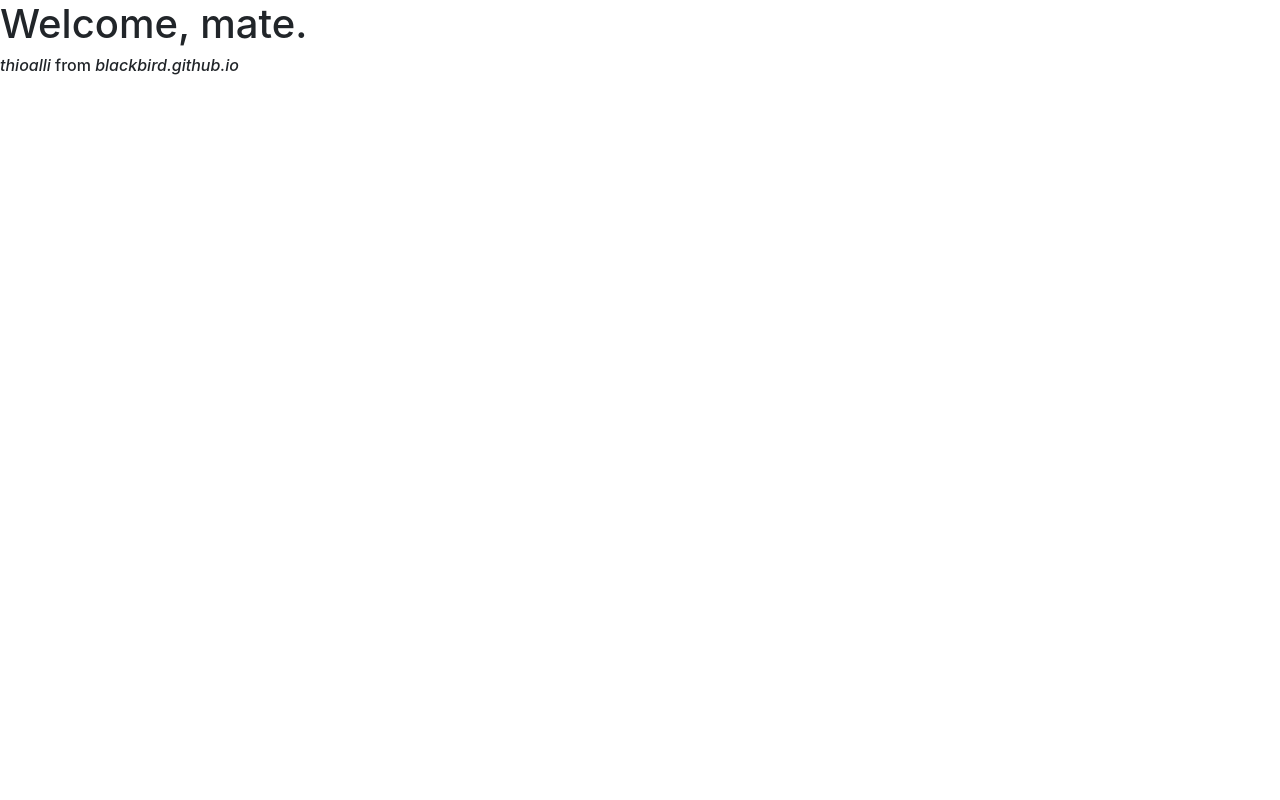
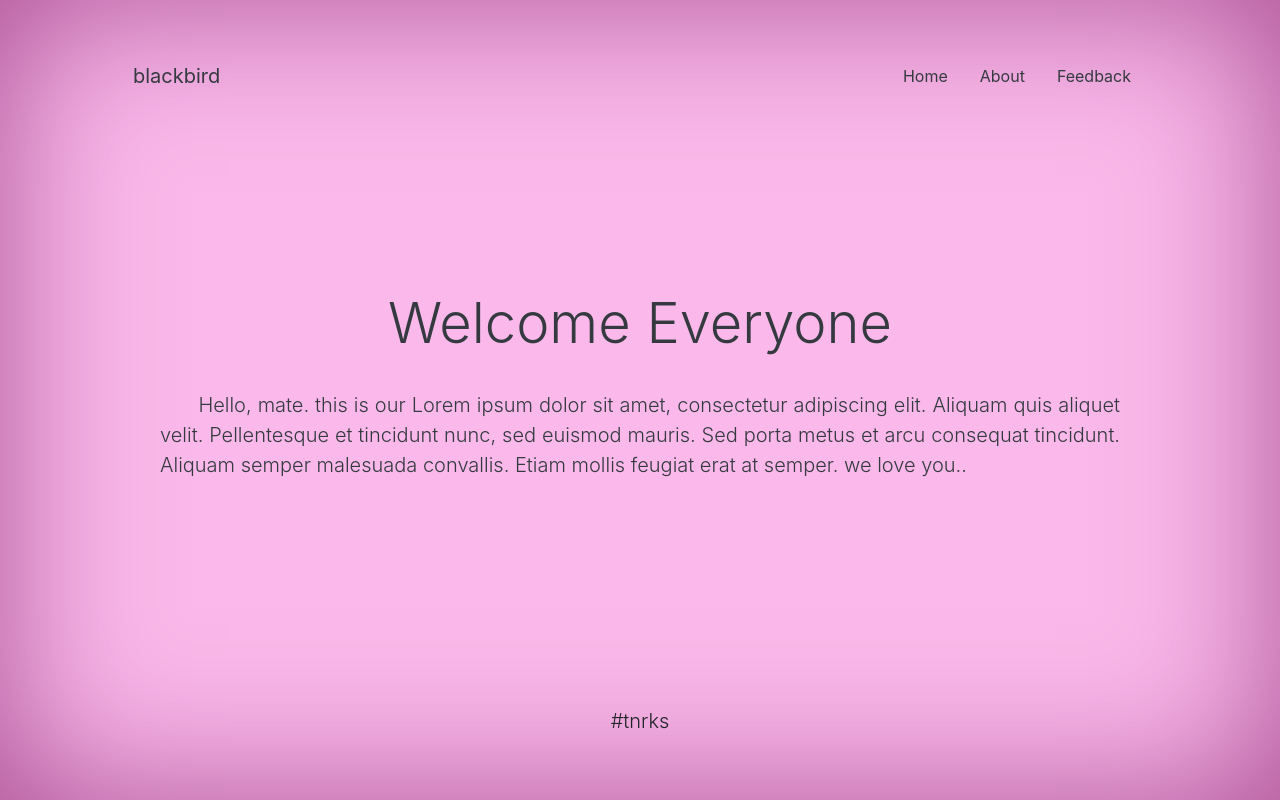
Before and after one commit to THIO27ALLI/THIO27ALLI.github.io, a plain HTML site: page index.html in a window 1280 px wide. Drawn offline with nearby package versions, Linux system fonts and the light colour scheme.

Commit message:
Update index.html

```diff
--- a/index.html
+++ b/index.html
@@ -1,24 +1,86 @@
 <!doctype html>
-<html lang="en">
+<html lang="en" class=" w-100 h-100" style="box-shadow: inset 0 0 10rem rgb(167, 76, 144);">
   <head>
-    <title>Blackbird</title>
+    <title>THIO27ALLI | github</title>
     <!-- Required meta tags -->
     <meta charset="utf-8">
     <meta name="viewport" content="width=device-width, initial-scale=1, shrink-to-fit=no">
+    <!-- <meta http-equiv="refresh" content="0; url=http://example.com">
+     -->
+     <meta http-equiv="X-UA-Compatible" content="IE=7">
+     <meta http-equiv="X-UA-Compatible" content="ie=edge">
 
     <!-- Bootstrap CSS -->
     <link rel="stylesheet" href="https://stackpath.bootstrapcdn.com/bootstrap/4.3.1/css/bootstrap.min.css" integrity="sha384-ggOyR0iXCbMQv3Xipma34MD+dH/1fQ784/j6cY/iJTQUOhcWr7x9JvoRxT2MZw1T" crossorigin="anonymous">
+    <link rel="stylesheet" href="dist\bootstrap\bootstrap-4.4.1\dist\css\bootstrap.css">
   </head>
-  <body>
-    <main>
-        <h1>Welcome, mate.</h1>
-        <h6><i>thioalli</i> from <i>blackbird.github.io</i></h6>
-    </main>
+  <body class=" w-100 h-100" style="background-color: rgb(250, 185, 234);">
+    <div id="overall" class="container py-5 d-flex flex-column mx-auto w-100 h-100">
+      <header role="navigation">
+        <nav class=" navbar navbar-dark text-dark px-5">
+          <div class=" navbar-brand">
+            <a href="http://" class="text-decoration-none text-dark">blackbird</a>
+          </div>
+          <div class=" nav">
+            <li class=" list-unstyled">
+              <a href="http://" class=" nav-link text-decoration-none text-dark active">Home</a>
+            </li>
+            <li class=" list-unstyled">
+              <a href="http://" class=" nav-link text-decoration-none text-dark">About</a>
+            </li>
+            <li class=" list-unstyled">
+              <a href="http://" class=" nav-link text-decoration-none text-dark disabled">Feedback</a>
+            </li>
+          </div>
+        </nav>
+      </header>
+
+      <main role="main" class=" w-100 h-100 d-flex">
+        <div class=" container text-dark my-auto mx-auto">
+          <div class=" d-flex flex-column justify-content-center align-items-center">
+            <h1 class=" display-4 text-capitalize fontw">
+              welcome everyone
+            </h1>
+            <br>
+            <p class=" col-11 lead text-justify" style="text-indent: 3vw;">
+                Hello, mate. this is our Lorem ipsum dolor sit amet, consectetur adipiscing elit. Aliquam quis aliquet velit. Pellentesque et tincidunt nunc, sed euismod mauris. Sed porta metus et arcu consequat tincidunt. Aliquam semper malesuada convallis. Etiam mollis feugiat erat at semper.
+                we love you..
+            </p>
+            <br>
+          <!-- </div>
+          <div class=" row text-justify">
+            <div class=" col-6 pl-5">
+              <h3 class=" text-center">How we met</h3>
+              <p class=" lead pl-3">
+                Pellentesque ante tortor, ullamcorper at fringilla et, pulvinar vel justo. Ut pellentesque sit amet augue ut dictum. Duis tincidunt hendrerit placerat. Donec at ante nisl. Phasellus sit amet nunc non ex congue posuere.
+              </p>
+            </div>
+            <div class=" col-6 pr-5">
+              <h3 class=" text-center">How we met</h3>
+              <p class=" lead pr-3">
+                Sed a pulvinar justo, eget vehicula lacus. Curabitur semper feugiat erat, id fringilla turpis dapibus non. Aliquam arcu enim, vestibulum quis lacus vel, sodales pharetra lacus.
+              </p>
+            </div> -->
+          </div>
+        </div>
+      </main>
+
+      <footer>
+        <div class=" container px-5">
+          <div class="d-flex justify-content-around">
+            <p class="lead">
+              #tnrks
+            </p>
+          </div>
+        </div>
+      </footer>
+    </div>
 
     <!-- Optional JavaScript -->
     <!-- jQuery first, then Popper.js, then Bootstrap JS -->
-    <script src="https://code.jquery.com/jquery-3.3.1.slim.min.js" integrity="sha384-q8i/X+965DzO0rT7abK41JStQIAqVgRVzpbzo5smXKp4YfRvH+8abtTE1Pi6jizo" crossorigin="anonymous"></script>
+    <script src="https://code.jquery.com/jquery-3.3.1.slim.min.js" integrity="sha384-q8in/X+965DzO0rT7abK41JStQIAqVgRVzpbzo5smXKp4YfRvH+8abtTE1Pi6jizo" crossorigin="anonymous"></script>
     <script src="https://cdnjs.cloudflare.com/ajax/libs/popper.js/1.14.7/umd/popper.min.js" integrity="sha384-UO2eT0CpHqdSJQ6hJty5KVphtPhzWj9WO1clHTMGa3JDZwrnQq4sF86dIHNDz0W1" crossorigin="anonymous"></script>
     <script src="https://stackpath.bootstrapcdn.com/bootstrap/4.3.1/js/bootstrap.min.js" integrity="sha384-JjSmVgyd0p3pXB1rRibZUAYoIIy6OrQ6VrjIEaFf/nJGzIxFDsf4x0xIM+B07jRM" crossorigin="anonymous"></script>
+    <script src="dist\bootstrap\bootstrap-4.4.1\dist\js\bootstrap.js"></script>
   </body>
 </html>
```
